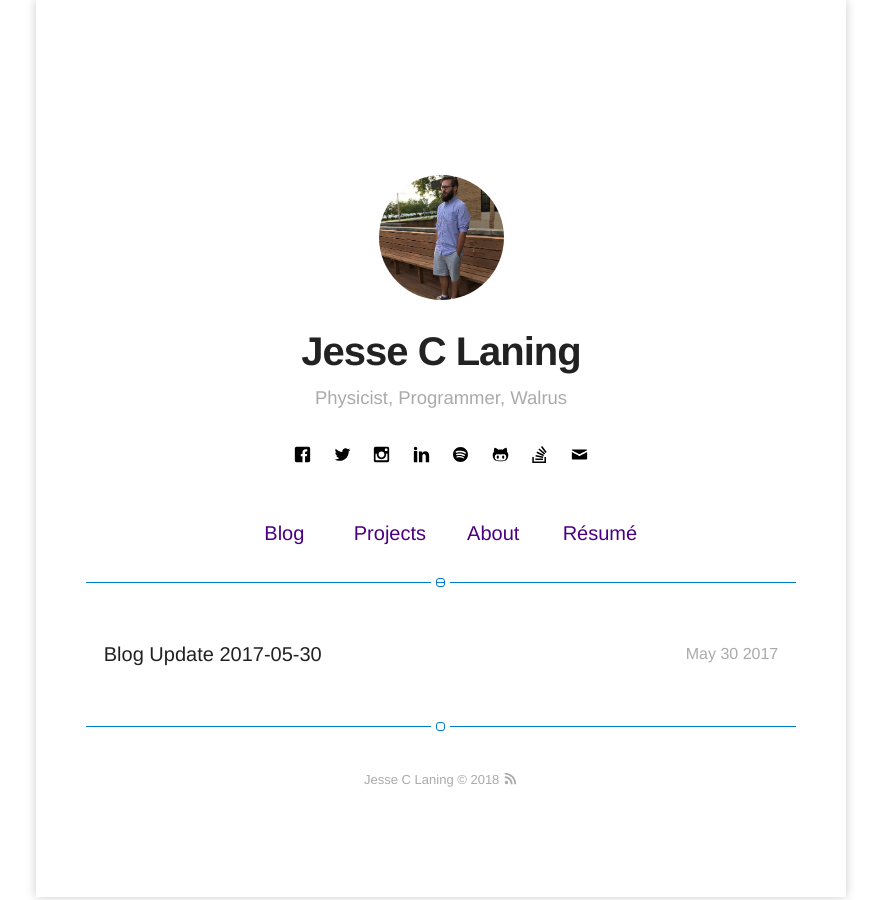
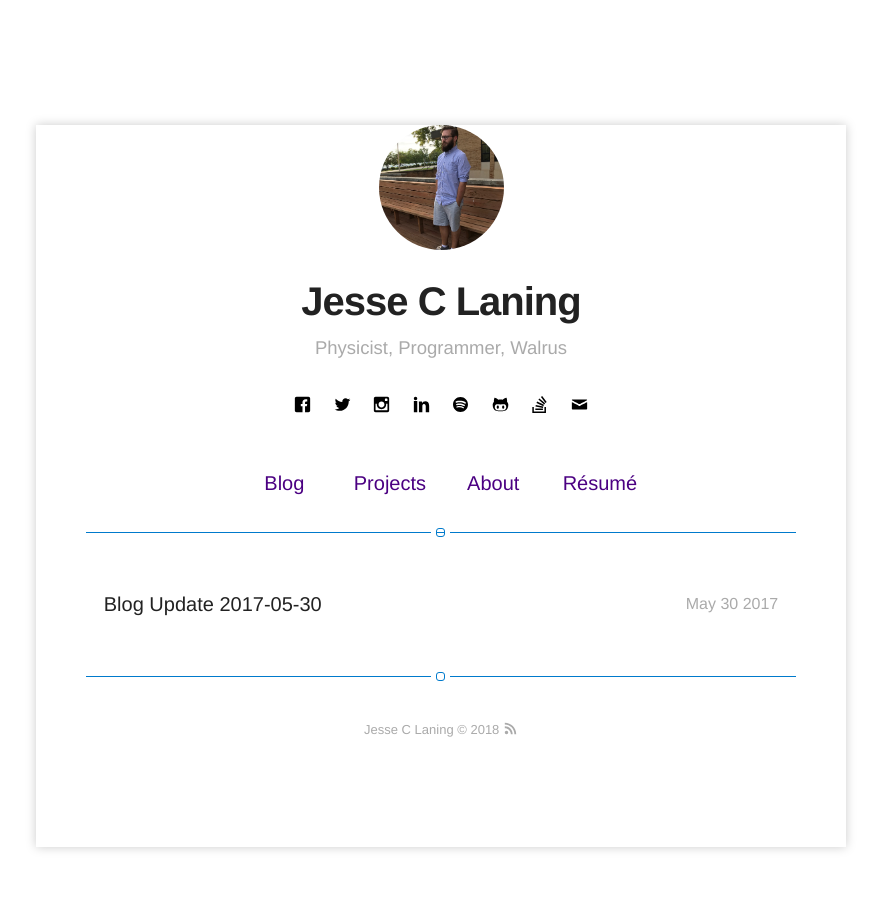
Before and after one commit to jamolnng/jamolnng.github.io, a Jekyll site: the page built from index.html, in a window 1280 px wide. Shown: the whole page, without its empty margins (199-1080 px from the left). Built offline with Jekyll 4.4.1, drawn with Linux system fonts in a browser that asks for light colours; nearby versions of some CDN libraries; library files that are not in the unit come from our copies.

Commit message:
Update default.html

```diff
--- a/_layouts/default.html
+++ b/_layouts/default.html
@@ -31,20 +31,18 @@
 </head>
 <body>
     <div class="wrapper-{% if site.width == "normal" %}normal{% elsif site.width == "large" %}large{% endif %}">
-        <div style="padding:50px;padding-top:50px;background-color:#FFFFFF;box-shadow:0px 0px 10px 0px #CCCCCC;">
         {% if page.tag %}
-            <div class="post">
+            <div class="post" style="padding:50px;padding-top:0px;background-color:#FFFFFF;box-shadow:0px 0px 10px 0px #CCCCCC;">
         {% else %}
             {% if showHeader != true %}
-                <div class="page {{ page.title | downcase }}">
+                <div class="page {{ page.title | downcase }}" style="padding:50px;padding-top:0px;background-color:#FFFFFF;box-shadow:0px 0px 10px 0px #CCCCCC;">
             {% else %}
-                <div class="{{ page.title | downcase }}">
+                <div class="{{ page.title | downcase }}" style="padding:50px;padding-top:0px;background-color:#FFFFFF;box-shadow:0px 0px 10px 0px #CCCCCC;">
             {% endif %}
         {% endif %}
 
             {{ content }}
     </div>
-    </dvi>
     {% include icons.html %}
 	</div>
 	<div id="terminal" style="z-index:-999;color: rgba(0,122,204,0.2);"></div>
```
